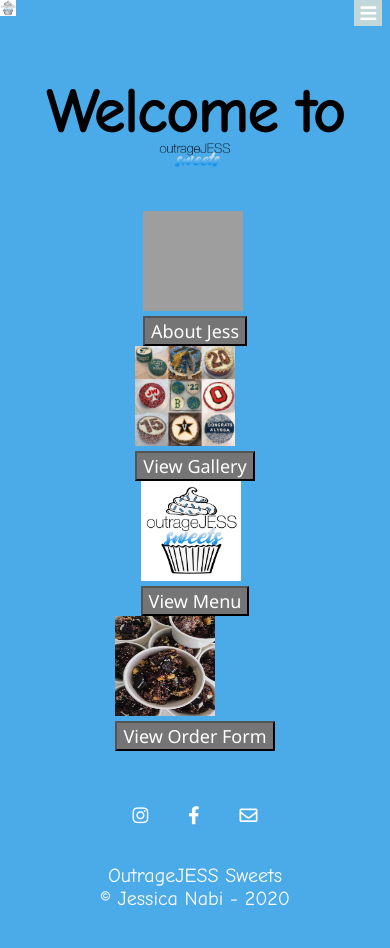
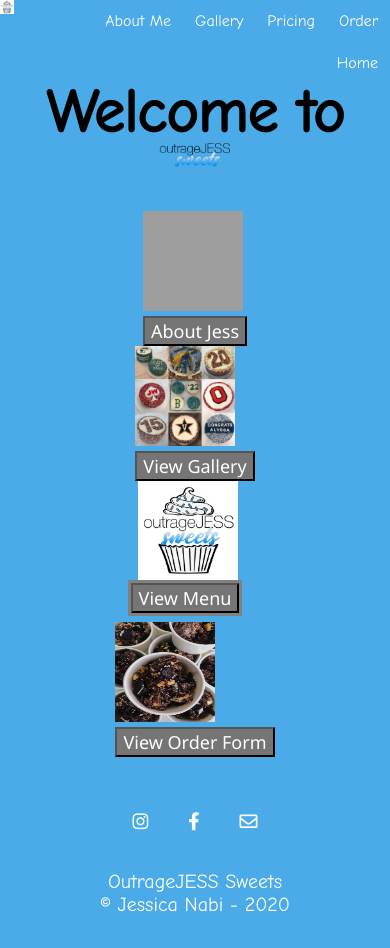
Before and after one commit to jessicanabi/outragejess.sweets, a plain HTML site: page index.html in a window 390 px wide. Drawn offline with Linux system fonts and the light colour scheme; grey boxes are pictures that could not be loaded.

Commit message:
grid and others

```diff
--- a/index.html
+++ b/index.html
@@ -18,8 +18,6 @@
           <div class="logo-img">
             <img src="images/logo-1.jpeg" alt="logo">
           </div>
-          <button onclick = "toggle()" id="small-button" class="small-button"><i class="fas fa-bars"></i></button>
-          <div class= "side-menu" id = "side-menu">
               <ul>
                 <li><a href="order.html">Order</a></li>
                 <li><a href="pricing.html">Pricing</a></li>
@@ -55,7 +53,7 @@
 
     <div class="gallery">
       <!-- <h2>Gallery</h2> -->
-      <img src="../images/0AC03714-DAEF-476B-8711-A1032EDD2DDE.jpg" alt="Gallery"/>
+      <img src="images/0AC03714-DAEF-476B-8711-A1032EDD2DDE.jpg" alt="Gallery"/>
         <!-- <p>Check out some of my outrageJESS sweets.</p> -->
       <button onclick="location.href='https://jessicanabi.github.io/outragejess.sweets/gallery.html'" type="button">
         View Gallery</button>
@@ -65,10 +63,11 @@
     <div class="price">
       <!-- <h2>Pricing</h2> -->
       <img src="images/logo-1.jpeg" alt="Pricing Sheet"/>
-      <!-- <div class = "view-price"> -->
+      <div class = "view-price">
         <!-- <p>Check out the menu of sweets I offer and their prices. </p> -->
       <button onclick="location.href='https://jessicanabi.github.io/outragejess.sweets/pricing.html'" type="button">
         View Menu</button>
+      </div>
     </div>
 
 
```
